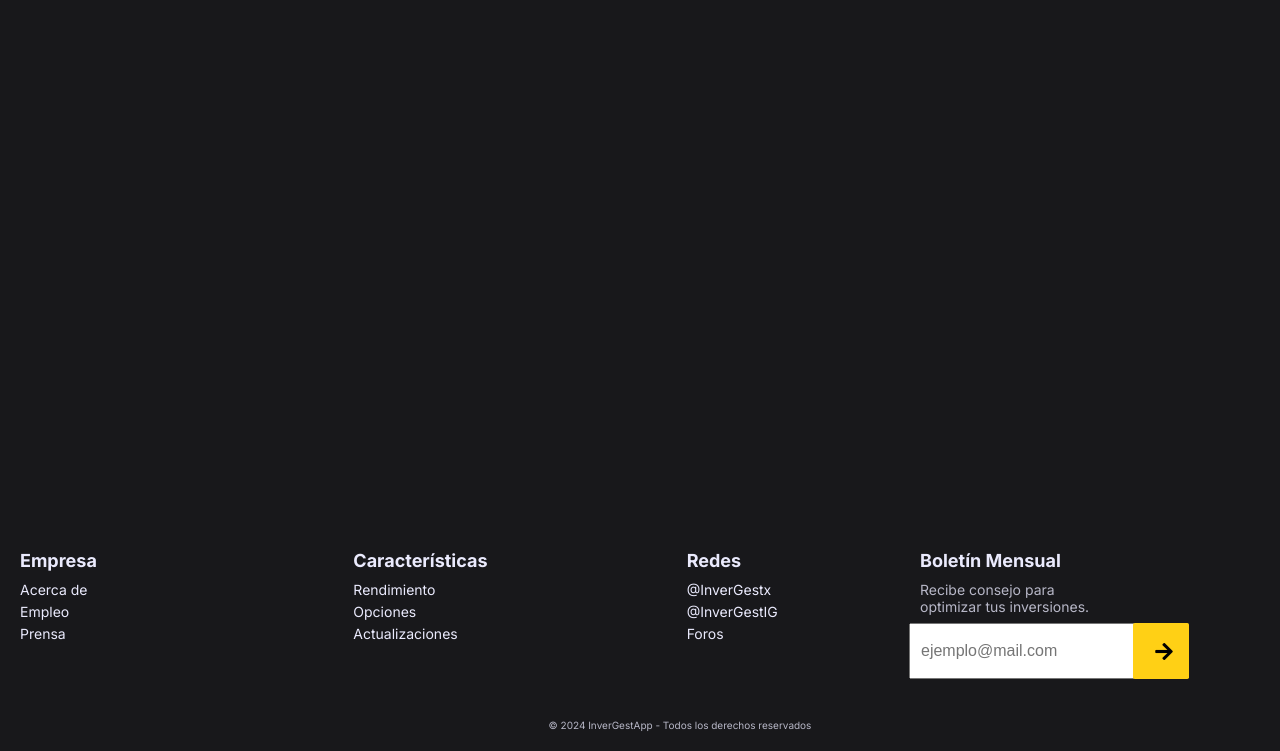
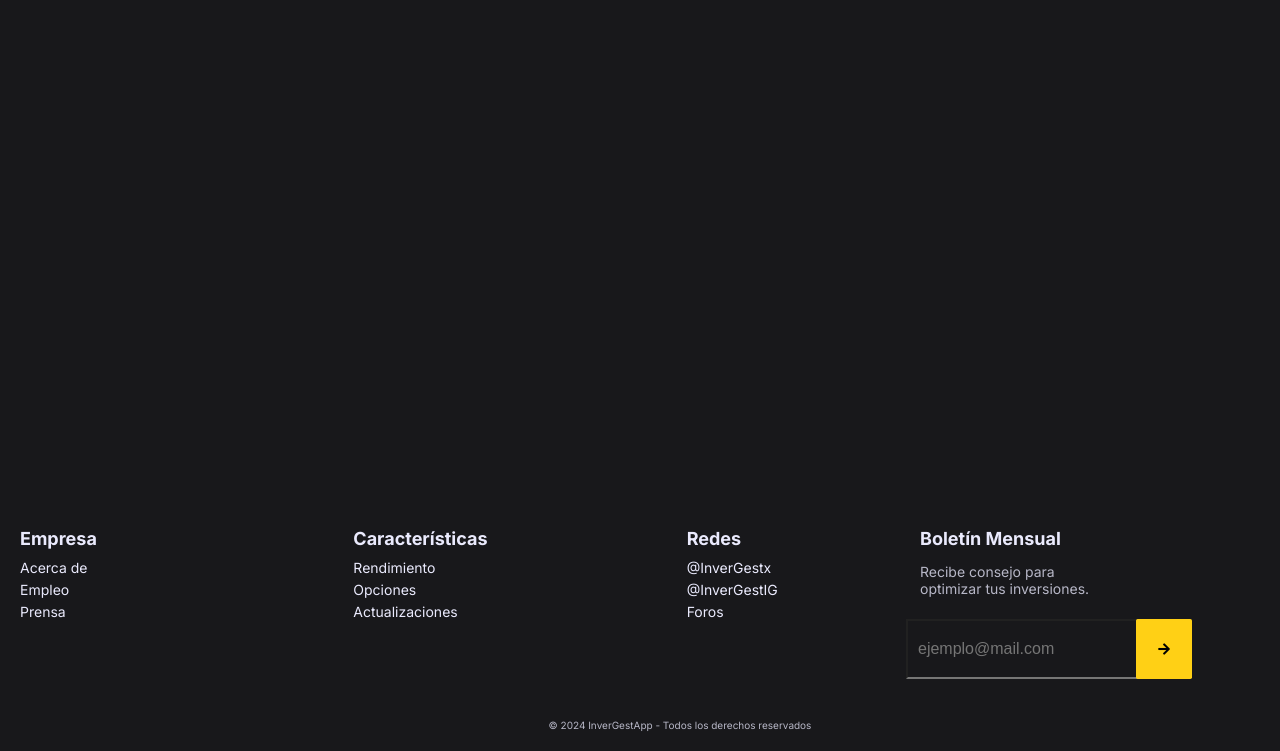
Before and after one commit to AniciaFlores/Plataforma-de-Inversiones, a plain HTML site: page index.html in a window 1280 px wide. Shown: the part 49-800 px from the top of the page. Drawn offline with Linux system fonts and the light colour scheme; a small style sheet from the web is missing.

Commit message:
corrección caja de email

```diff
--- a/styles.css
+++ b/styles.css
@@ -1,6 +1,8 @@
 @import url('https://fonts.googleapis.com/css2?family=Inter:wght@100..900&display=swap');
 
-*{
+*,
+*::before
+*::after{
     margin: 0;
     padding: 0;
     box-sizing: border-box;
@@ -87,10 +89,9 @@ nav {
     margin: 0;
   }
 
-
+  /* Color de fondo al pasar el ratón por encima */
   a:hover {
-    background-color: #6366f1
-    ; /* Color de fondo al pasar el ratón por encima */
+    background-color: #6366f1;
     border-radius: 8px;
   }
 
@@ -150,12 +151,6 @@ nav {
     margin-top: 0;
 }
 
-
-/* Estilo para el botón cuando se pasa el ratón por encima */
-.footer-column button:hover {
-  background-color: #6366f1;
-}
-
 /* Estilos para el formulario */
 .move-left {
   margin-left: -100px;
@@ -168,24 +163,23 @@ nav {
 }
 
 /* Estilos para el cuadro de input de email */
-
 .moveCuadro-left{
   margin-left: -142px;
   margin-top: 8px;
 }
 
 .email-input {
-  width: 226px;
-  height: 56px;
+  width: 208px;
+  height: 36px;
   padding: 10px;
   font-size: 16px;
+  background-color: transparent;
 }
 
 /* Estilos para el botón de envío */
-
 .submit-button {
   width: 56px;
-  height: 56px;
+  height: 60px;
   background-color: #FFD015;
   border: none;
   border-radius: 3%;
@@ -194,16 +188,7 @@ nav {
   cursor: pointer;
 }
 
-/* Estilos para el ícono de flecha dentro del botón */
-.submit-button i {
-  color: #000; /* Color del ícono */
-  font-size: 20px;
-  line-height: 53px; /* Centra el ícono verticalmente */
-  margin-left: 3px; /* Ajusta el espacio entre el borde del botón y el ícono */
+/* Estilo para el botón cuando se pasa el ratón por encima */
+.footer-column button:hover {
+  background-color: #6366f1;
 }
-
-.arrow-icon {
-  font-size: 20px; /* Tamaño del icono */
-  color: #000; /* Color del ícono */
-  margin-left: 3px; /* Ajusta el espacio entre el borde del botón y el ícono */
-}
```
